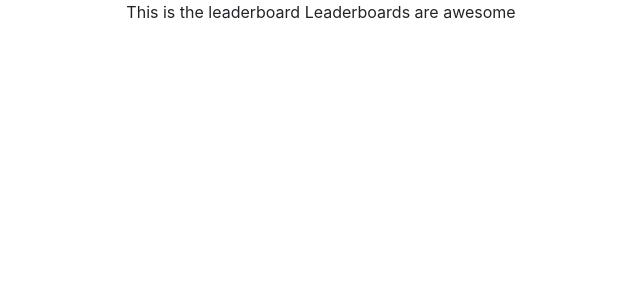
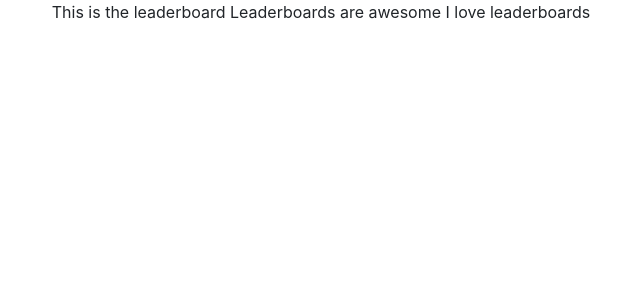
Before and after one commit to alsahmou/educational-platform, a React (Create React App) app: page /leaderboard in a window 1280 px wide. Shown: the top 300 px of the page, without its empty margins (319-959 px from the left). Built offline with nearby package versions, Linux system fonts and the light colour scheme.

Commit message:
Trying branches

```diff
--- a/src/routingComps/Leaderboard.js
+++ b/src/routingComps/Leaderboard.js
@@ -6,6 +6,7 @@ class LeaderboardComp extends Component {
       <div>
         This is the leaderboard
         Leaderboards are awesome
+        I love leaderboards
       </div>
     )
   }
```
